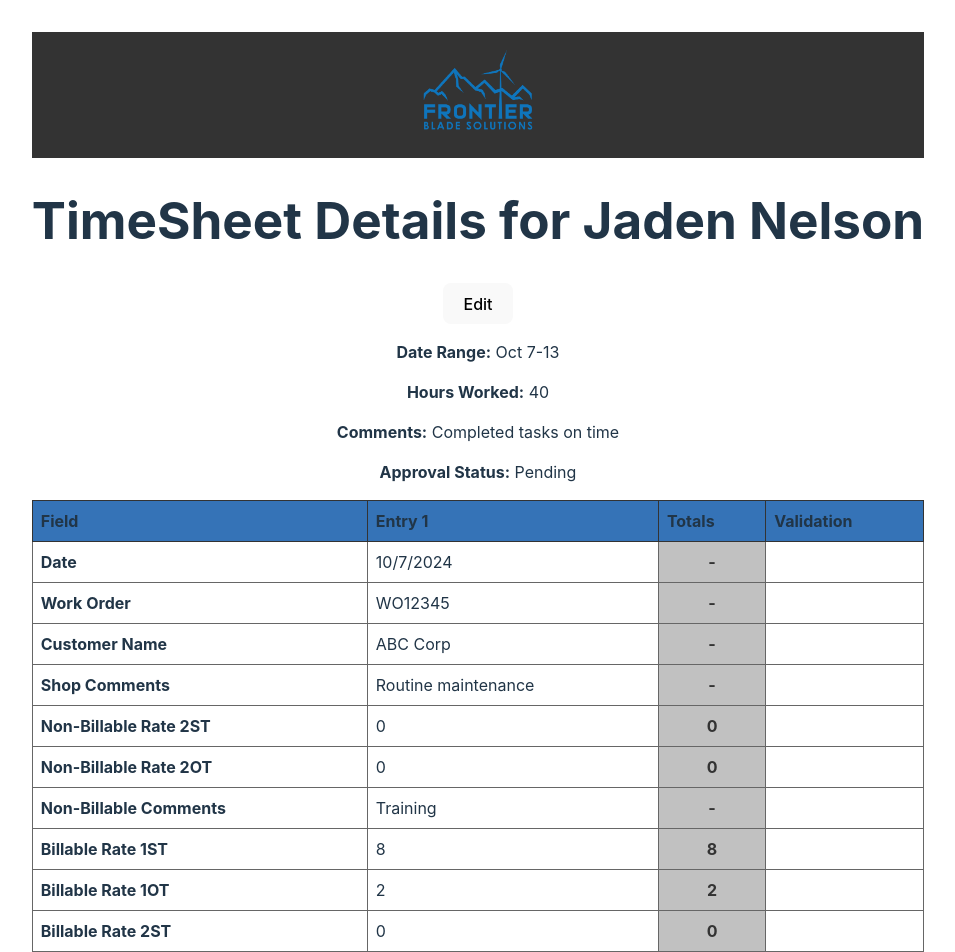
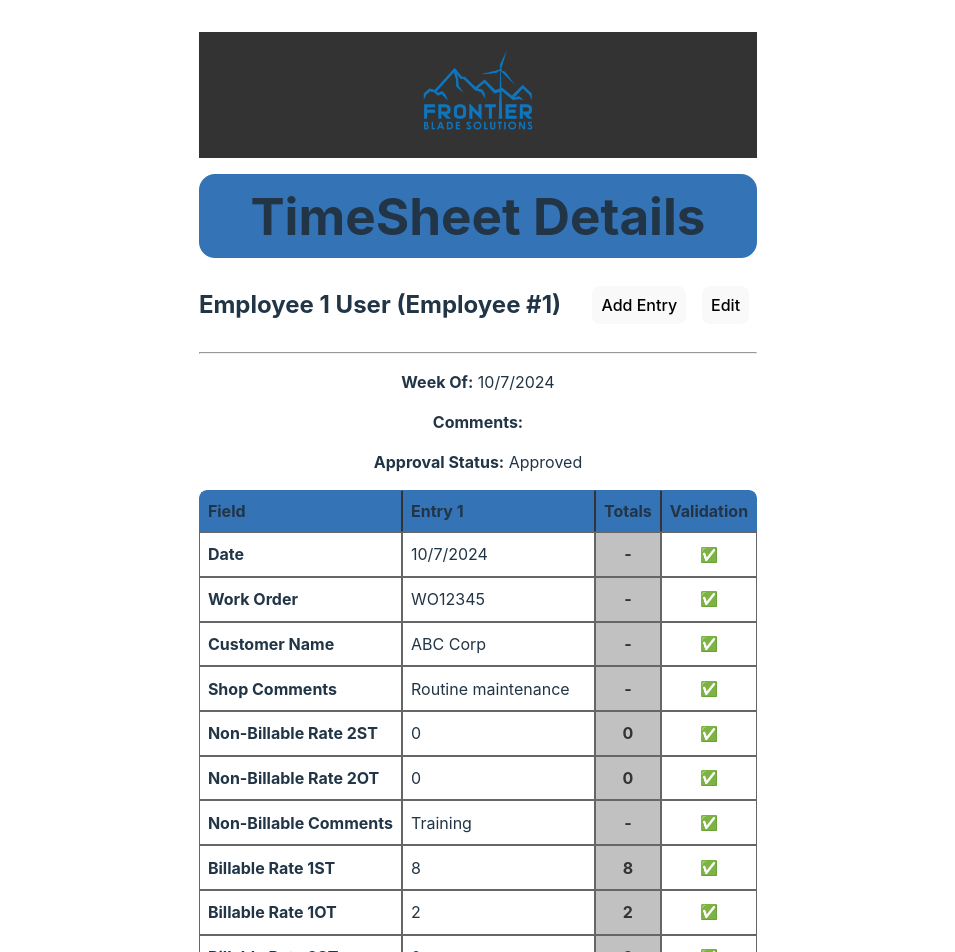
Before and after one commit to tzieba1/frontier-blade-frontend, a Vue app: page /timesheets/1 in a window 1280 px wide. Shown: the top 952 px of the page, without its empty margins (162-1117 px from the left). Built offline with nearby package versions, Linux system fonts and the light colour scheme.

Commit message:
Revise interfaces for timesheets and apply to details page and children. Revise corresponding mocks.

```diff
--- a/src/components/TimeSheetRow.vue
+++ b/src/components/TimeSheetRow.vue
@@ -1,56 +1,39 @@
 <template>
   <tr>
-    <td class="table-data-heading"><span>{{ fieldLabel }}</span></td>
+    <td class="table-data-heading"><span :title="fieldLabel">{{ fieldLabel }}</span></td>
 
     <!-- Data Columns for Each Entry -->
     <td v-for="(entry, index) in entries" :key="index" class="table-data-field">
       <!-- Display value when not editing -->
-      <template v-if="!isEditing"><span>{{ displayValue(entry) }}</span></template>
+      <template v-if="!isEditing"><span :title="displayValue(entry)">{{ displayValue(entry) }}</span></template>
 
       <!-- Editable field when editing -->
       <template v-else>
         <div class="input-container">
           <!-- Date Input -->
-          <input
-            v-if="getNestedFieldValue(entry, fieldKey) instanceof Date"
-            type="date"
+          <input v-if="getNestedFieldValue(entry, fieldKey) instanceof Date" type="date"
             :value="getNestedFieldValue(entry, fieldKey)"
-            @input="(event) => updateFieldValue(index, (event.target as HTMLInputElement).value)"
-          />
+            @input="(event) => updateFieldValue(index, (event.target as HTMLInputElement).value)" />
 
           <!-- Numeric Input -->
-          <input
-            v-else-if="typeof getNestedFieldValue(entry, fieldKey) === 'number'"
-            type="number"
+          <input v-else-if="typeof getNestedFieldValue(entry, fieldKey) === 'number'" type="number"
             :value="getNestedFieldValue(entry, fieldKey)"
-            @input="(event) => updateFieldValue(index, parseFloat((event.target as HTMLInputElement).value))"
-          />
+            @input="(event) => updateFieldValue(index, parseFloat((event.target as HTMLInputElement).value))" />
 
           <!-- Text Input -->
-          <input
-            v-else
-            type="text"
-            :value="getNestedFieldValue(entry, fieldKey)"
-            @input="(event) => updateFieldValue(index, (event.target as HTMLInputElement).value)"
-          />
+          <input v-else type="text" :value="getNestedFieldValue(entry, fieldKey)"
+            @input="(event) => updateFieldValue(index, (event.target as HTMLInputElement).value)" />
 
           <button
             v-if="!(getNestedFieldValue(entry, fieldKey) instanceof Date || typeof getNestedFieldValue(entry, fieldKey) === 'number')"
-            class="expand-button"
-            @click="toggleModal"
-            aria-label="Expand for detailed entry"
-          >
+            class="expand-button" @click="toggleModal" aria-label="Expand for detailed entry">
             🔍
           </button>
         </div>
 
-        <TextEntryModal
-          v-if="showModal"
-          :initialText="getNestedFieldValue(entry, fieldKey)?.toString() || ''"
-          :isVisible="showModal"
-          @update:text="(newText) => updateFieldValue(index, newText)"
-          @close="showModal = false"
-        />
+        <TextEntryModal v-if="showModal" :initialText="getNestedFieldValue(entry, fieldKey)?.toString() || ''"
+          :isVisible="showModal" @update:text="(newText) => updateFieldValue(index, newText)"
+          @close="showModal = false" />
       </template>
     </td>
 
@@ -58,8 +41,13 @@
     <td class="totals-column">{{ calculateTotal }}</td>
 
     <!-- Validation column -->
-    <td>
-      <span v-if="validationError" class="error">{{ validationError }}</span>
+    <td class="error">
+      <template v-if="validationError">
+        <span>❌ {{ validationError }}</span>
+      </template>
+      <template v-else>
+        <span>✅</span>
+      </template>
     </td>
   </tr>
 </template>
@@ -141,18 +129,30 @@ const validationError = computed(() => {
   white-space: nowrap;
 }
 
+.table-data-field {
+  min-width:175px;
+  height: 1.67rem;
+  text-overflow: ellipsis;
+}
+
 .table-data-field,
 .error {
   white-space: nowrap;
   overflow: scroll;
-  text-overflow: ellipsis;
-  max-width: 200px; /* Adjust as needed for your layout */
+  max-width: 175px; /* Adjust as needed for current cell layout */
 }
 
-.table-data-field span,
 .error span {
-  display: block; /* Ensures the ellipsis applies */
-  max-width: 100%;
+  display: inline-block;
+  margin: auto;
+}
+
+table tr:last-child td:first-child {
+    border-bottom-left-radius: 8px;
+}
+
+table tr:last-child td:last-child {
+    border-bottom-right-radius: 8px;
 }
 td {
   border: 1px solid #666;
@@ -179,7 +179,9 @@ td {
   font-size: 1.2em;
 }
 .error {
-  color: red;
+  color: #bf0e0e;
   font-size: 0.9em;
+  text-align: center;
+  overflow: scroll;
 }
 </style>
--- /dev/null
+++ b/src/mocks/approvals.ts
@@ -0,0 +1,18 @@
+import { mockUsers } from "./users";
+
+export const mockApprovals = [
+  {
+    id: 1,
+    timeSheetId: 0,
+    isApproved: true,
+    approver: mockUsers[0],
+    approvalDate: new Date('2024-10-13')
+  },
+  {
+    id: 1,
+    timeSheetId: 0,
+    isApproved: false,
+    approver: mockUsers[0],
+    approvalDate: new Date('2024-10-13')
+  },
+]
--- a/src/mocks/employees.ts
+++ b/src/mocks/employees.ts
@@ -2,7 +2,7 @@ import { Employee } from '@/store/types';
 import { mockUsers } from './users';
 
 export const mockEmployees: Employee[] = [
-	{ id: 1, user: mockUsers[2], number: 1 },
-	{ id: 2, user: mockUsers[3], number: 2 },
-	{ id: 3, user: mockUsers[4], number: 3 }
+	{ id: 1, user: mockUsers[2], number: 1, type: 'full-time' },
+	{ id: 2, user: mockUsers[3], number: 2, type: 'part-time' },
+	{ id: 3, user: mockUsers[4], number: 3, type: 'casual' },
 ];
--- a/src/mocks/timeSheets.ts
+++ b/src/mocks/timeSheets.ts
@@ -1,18 +1,13 @@
 import { TimeSheet } from "@/store/types";
+import { mockEmployees } from "./employees";
+import { mockApprovals } from "./approvals";
 
 export const mockTimeSheets: TimeSheet[] = [{
   id: 1,
-  approverId: null,
-  employeeId: 101,
-  employeeName: 'Jaden Nelson',
-  employeeNumber: 1001,
-  employeeType: 'full-time',
-  dateRange: 'Oct 7-13',
+  approvals: [mockApprovals[0]],
+  employee: mockEmployees[0],
   weekOf: new Date('2024-10-07'),
-  hoursWorked: 40,
-  comments: 'Completed tasks on time',
-  isApproved: false,
-  approvalDate: null,
+  comments: '',
   entries: [
     {
       id: 1,
@@ -64,17 +59,10 @@ export const mockTimeSheets: TimeSheet[] = [{
 },
 {
   id: 2,
-  approverId: null,
-  employeeId: 102,
-  employeeName: 'Alexis Johnson',
-  employeeNumber: 1002,
-  employeeType: 'part-time',
-  dateRange: 'Oct 7-13',
+  approvals: [],
+  employee: mockEmployees[1],
   weekOf: new Date('2024-10-07'),
-  hoursWorked: 20,
   comments: 'Completed tasks on time',
-  isApproved: false,
-  approvalDate: null,
   entries: [
     {
       id: 1,
--- a/src/pages/TimeSheetDetails.vue
+++ b/src/pages/TimeSheetDetails.vue
@@ -1,17 +1,27 @@
 <template>
   <div>
-    <h1>TimeSheet Details for {{ timeSheet.employeeName }}</h1>
+    <h1>TimeSheet Details</h1>
+    <h2>{{ timeSheet.employee.user.firstName }} {{ timeSheet.employee.user.lastName }} (Employee #{{
+      timeSheet.employee.number }})
+      <span>
 
-    <button @click="toggleEditMode">
-      {{ isEditing ? "Cancel" : "Edit" }}
-    </button>
+        <!-- Button to add a new entry -->
+        <button class="add-button" @click="addEntry">Add Entry</button>
+
+        <!-- Edit button to toggle edit mode -->
+        <button class="edit-button" @click="toggleEditMode">
+          {{ isEditing ? "Save" : "Edit" }}
+        </button>
+      </span>
+    </h2>
+
+    <hr />
 
     <!-- Non-entry fields displayed above the table -->
     <div class="timesheet-details">
-      <p><strong>Date Range:</strong> {{ timeSheet.dateRange }}</p>
-      <p><strong>Hours Worked:</strong> {{ timeSheet.hoursWorked }}</p>
+      <p><strong>Week Of:</strong> {{ timeSheet.weekOf.toLocaleDateString() }}</p>
       <p><strong>Comments:</strong> {{ timeSheet.comments }}</p>
-      <p><strong>Approval Status:</strong> {{ timeSheet.isApproved ? "Approved" : "Pending" }}</p>
+      <p><strong>Approval Status:</strong> {{ approvalStatus }}</p>
     </div>
 
     <!-- Transposed Table Structure for TimeSheet Entries with Totals Column -->
@@ -96,26 +106,20 @@
           @update="(payload) => updateEntry(payload.index, 'billable.holiday', payload.updatedEntry)" />
 
         <!-- Additional Qualifiers Per Diem Row -->
-         <TimeSheetRow fieldLabel="Per Diem" :fieldKey="'additionalQualifiers.perDiem'" :entries="editedTimeSheet.entries"
-          :isEditing="isEditing" :validationErrors="validationErrors"
+        <TimeSheetRow fieldLabel="Per Diem" :fieldKey="'additionalQualifiers.perDiem'"
+          :entries="editedTimeSheet.entries" :isEditing="isEditing" :validationErrors="validationErrors"
           @update="(payload) => updateEntry(payload.index, 'additionalQualifiers.perDiem', payload.updatedEntry)" />
 
         <!-- Additional Qualifiers Day or Night Row -->
-        <TimeSheetRow fieldLabel="Day or Night" :fieldKey="'additionalQualifiers.dayOrNight'" :entries="editedTimeSheet.entries"
-          :isEditing="isEditing" :validationErrors="validationErrors"
+        <TimeSheetRow fieldLabel="Day or Night" :fieldKey="'additionalQualifiers.dayOrNight'"
+          :entries="editedTimeSheet.entries" :isEditing="isEditing" :validationErrors="validationErrors"
           @update="(payload) => updateEntry(payload.index, 'additionalQualifiers.dayOrNight', payload.updatedEntry)" />
       </tbody>
     </table>
 
-    <!-- Button to add a new entry -->
-    <button class="add-button" @click="addEntry">Add Entry</button>
-
-    <!-- Save button for editing -->
-    <button class="save-button" v-if="isEditing" @click="saveChanges">Save</button>
-
     <router-link to="/timesheets" v-slot="{ href, navigate, isActive, isExactActive }">
       <a :href="href" @click="navigate" :class="{ active: isActive, exactActive: isExactActive }"
-        class="fbs-style-link">
+        class="back-link">
         Back to TimeSheets
       </a>
     </router-link>
@@ -130,6 +134,7 @@ import { useRoute } from 'vue-router';
 import { useStore } from 'vuex';
 import TextEntryModal from '@/components/TextEntryModal.vue';
 import TimeSheetRow from '@/components/TimeSheetRow.vue';
+import { Approval } from '@/store/types';
 
 const store = useStore();
 const route = useRoute();
@@ -197,14 +202,9 @@ const toggleEditMode = () => {
   isEditing.value = !isEditing.value;
   if (isEditing.value) {
     editedTimeSheet.value = { ...timeSheet.value };
+  } else {
+    saveChanges();
   }
-};
-
-const openModal = (field: string, index: number) => {
-  modalField.value = field;
-  modalIndex.value = index;
-  modalText.value = editedTimeSheet.value.entries[index][field];
-  isModalVisible.value = true;
 };
 
 const updateField = (newText: string) => {
@@ -241,6 +241,18 @@ const addEntry = () => {
   editedTimeSheet.value.entries.push(newEntry);
 };
 
+const approvalStatus = computed(() => {
+  const approvals = timeSheet.value.approvals;
+
+  if (approvals.length === 0) {
+    return "Pending";
+  }
+
+  const latestApproval = approvals.slice().sort((a: Approval, b: Approval) => new Date(b.approvalDate).getTime() - new Date(a.approvalDate).getTime())[0];
+
+  return latestApproval.isApproved ? "Approved" : "Denied";
+});
+
 // Watch for changes in timeSheet to keep editedTimeSheet in sync
 watch(timeSheet, (newVal) => {
   if (!isEditing.value) {
@@ -250,22 +262,60 @@ watch(timeSheet, (newVal) => {
 </script>
 
 <style scoped>
+h1 {
+  background-color: #3573b7;
+  border-radius: 16px;
+  padding: 14px;
+  margin: 16px 0;
+}
+
+h2 {
+  text-align: left;
+  display: flex;
+  justify-content: space-between;
+  align-items: center;
+}
+
 .timesheet-table {
   margin: auto;
   width: 100%;
-  border-collapse: collapse;
+  border-spacing: 0;
+  border-color: #c1c1c1;
+  border-radius: 8px;
+  /* Adjust the radius as needed */
+  overflow: hidden;
+  /* Ensures that corners are clipped */
 }
 
 .timesheet-table th {
+  text-align: left;
+  padding: 8px;
   border: 1px solid #333;
-  padding: 8px;
-  text-align: left;
+  border-top-color: #3573b7;
+  border-bottom-color: #3573b7;
   background-color: #3573b7;
 }
 
-.add-button,
-.save-button {
+.timesheet-table th:first-child {
+  border-left-color: #3573b7;
+  border-top-left-radius: 8px;
+}
+
+.timesheet-table th:last-child {
+  border-right-color: #3573b7;
+  border-top-right-radius: 8px;
+}
+
+.edit-button,
+.add-button {
+  font-size: 1rem;
   padding: 8px;
   margin: 8px;
 }
+
+.back-link {
+  display: inline-block;
+  margin-top: 16px;
+}
+
 </style>
```
Also changed, not shown: src/store/types.d.ts (+23 -21 lines).
